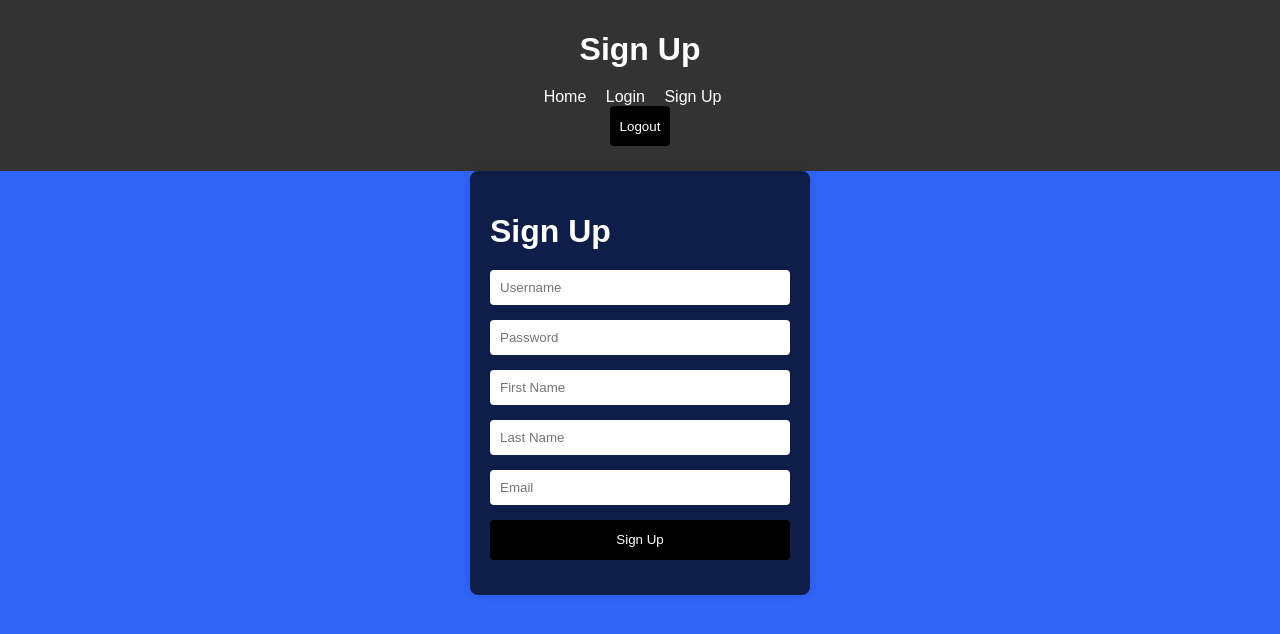
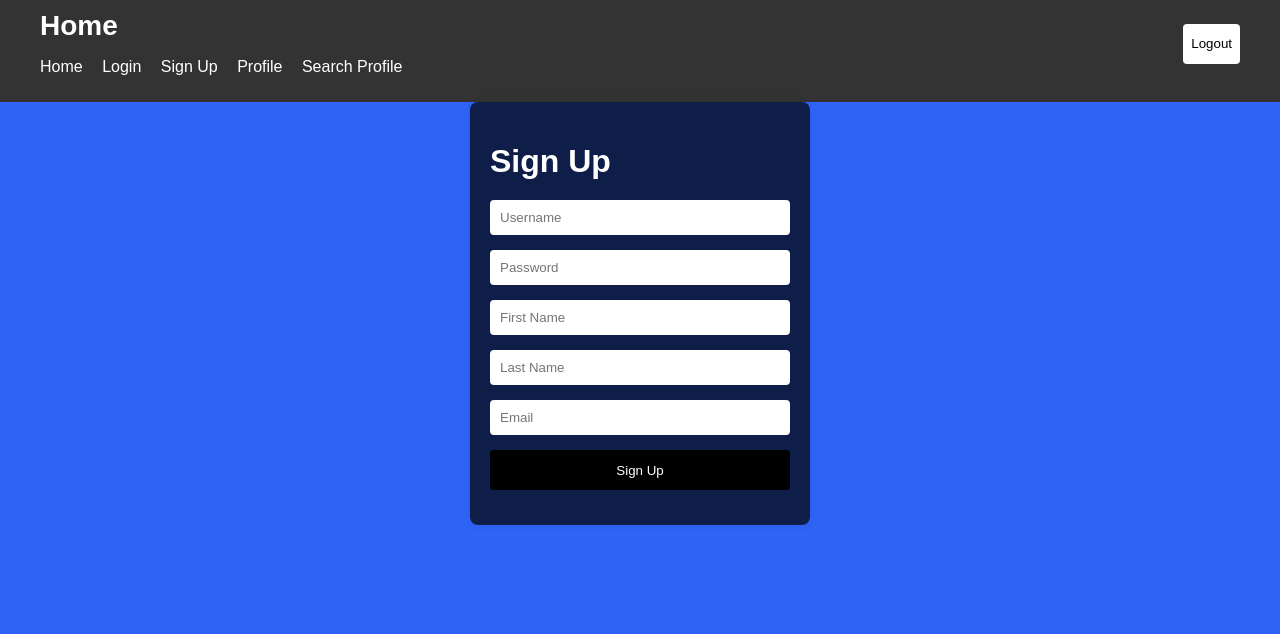
Before and after one commit to Colin115/Hackathon, a Flask app: page /sign_up/ in a window 1280 px wide. Shown: the top 634 px of the page. Run offline with Flask 3, Linux system fonts and the light colour scheme.

Commit message:
fixed headers

```diff
--- a/static/stylesheets/home.css
+++ b/static/stylesheets/home.css
@@ -72,7 +72,7 @@ nav ul li a:hover {
 }
 
 .hero {
-  background-color: #007bff;
+  background-color: #2f64f7;
   color: #fff;
   padding: 80px 0; /* Reduce padding */
   text-align: center;
--- a/static/stylesheets/sign_up.css
+++ b/static/stylesheets/sign_up.css
@@ -1,6 +1,7 @@
 body {
   margin: 0;
   padding: 0;
+
   flex-direction: column; /* Ensure elements are stacked vertically */
   min-height: 100vh;
   background-color: #2f64f7; /* Blue background color */
@@ -15,13 +16,79 @@ header {
   text-align: center; /* Center the content horizontally */
 }
 
-.container {
+main .container {
   background-color: rgba(0, 0, 0, 0.7); /* Semi-transparent black background */
   padding: 20px;
   border-radius: 8px;
   box-shadow: 0 0 10px rgba(0, 0, 0, 0.1);
   width: 300px;
   margin: 0 auto; /* Center the container horizontally */
+}
+
+header .container {
+  display: flex;
+  align-items: space-between !important;
+  justify-content: center;
+  max-width: 1200px;
+  margin: auto;
+  padding: 0 10px; /* Reduce padding */
+  flex-direction: column;
+  align-items: center;
+  justify-content: center;
+  width: 100%;
+  text-align: left;
+}
+
+.btn-containter-nav {
+  width: 100%;
+  display: flex;
+  justify-content: space-between;
+  align-items: center;
+}
+
+.logout-btn {
+  padding: 8px;
+  background-color: white;
+  color: black;
+  width: auto;
+}
+
+.logo {
+  width: 100px; /* Adjust width as needed */
+  height: auto; /* Maintain aspect ratio */
+}
+
+header {
+  background-color: #333;
+  color: #fff;
+  padding: 10px 0; /* Reduce padding */
+}
+
+header h1 {
+  margin: 0;
+  font-size: 28px; /* Decrease font size */
+}
+
+nav ul {
+  list-style: none;
+  padding: 0;
+}
+
+nav ul li {
+  display: inline;
+  margin-right: 15px; /* Reduce margin */
+}
+
+nav ul li a {
+  color: #fff;
+  text-decoration: none;
+  font-size: 16px; /* Decrease font size */
+  transition: all 0.3s ease; /* Add transition for hover effect */
+}
+
+nav ul li a:hover {
+  color: #ccc; /* Change color on hover */
+  cursor: pointer; /* Add cursor pointer on hover */
 }
 
 h1 {
@@ -34,7 +101,8 @@ form {
   flex-direction: column;
 }
 
-input, button {
+input,
+button {
   padding: 10px;
   margin-bottom: 15px;
   border: none;
@@ -42,11 +110,13 @@ input, button {
   transition: background-color 0.3s ease;
 }
 
-input[type="email"], input[type="password"] {
+input[type="email"],
+input[type="password"] {
   background-color: #fff; /* White input background color */
 }
 
-input[type="email"]:focus, input[type="password"]:focus {
+input[type="email"]:focus,
+input[type="password"]:focus {
   border-color: #4caf50;
 }
 
--- a/templates/sign_up.html
+++ b/templates/sign_up.html
@@ -4,63 +4,58 @@
     <meta charset="UTF-8" />
     <meta name="viewport" content="width=device-width, initial-scale=1.0" />
     <title>Sign Up</title>
-    <link rel="stylesheet" type="text/css" href="{{ url_for('static', filename='stylesheets/sign_up.css') }}">
-    <style>
-        body {
-            margin: 0;
-            padding: 0;
-            font-family: Arial, sans-serif;
-        }
-
-        header {
-            background-color: #333;
-            color: #fff;
-            padding: 10px 0;
-            text-align: center;
-        }
-
-        header nav ul {
-            list-style: none;
-            padding: 0;
-            margin: 0;
-        }
-
-        header nav ul li {
-            display: inline;
-            margin-right: 15px;
-        }
-
-        header nav ul li a {
-            color: #fff;
-            text-decoration: none;
-        }
-
-        header nav ul li a:hover {
-            color: #ccc;
-        }
-    </style>
+    <link
+      rel="stylesheet"
+      type="text/css"
+      href="{{ url_for('static', filename='stylesheets/sign_up.css') }}"
+    />
   </head>
   <body>
     <header>
-    <h1>Sign Up</h1>
+      <div class="container">
+        <div class="btn-containter-nav">
+          <div>
+            <h1>Home</h1>
             <nav>
               <ul>
                 <li><a href="/">Home</a></li>
                 <li><a href="/login">Login</a></li>
                 <li><a href="/sign_up">Sign Up</a></li>
+                <li><a id="profileLink" href="/">Profile</a></li>
+                <li><a href="/check_username/">Search Profile</a></li>
               </ul>
-        <button onclick="logout(event)">Logout</button>
             </nav>
+          </div>
+          <button class="logout-btn" onclick="logout(event)">Logout</button>
+        </div>
+      </div>
     </header>
     <main>
       <div class="container">
         <h1>Sign Up</h1>
         <form id="signupForm" onsubmit="signUp(event)">
-            <input id="username" name="username" placeholder="Username" required/>
-            <input id="password" name="password" placeholder="Password" type="password" required/>
-            <input id="fname" name="fname" placeholder="First Name" required/>
-            <input id="lname" name="lname" placeholder="Last Name" required/>
-            <input type="email" name="email" id="email" placeholder="Email" required />
+          <input
+            id="username"
+            name="username"
+            placeholder="Username"
+            required
+          />
+          <input
+            id="password"
+            name="password"
+            placeholder="Password"
+            type="password"
+            required
+          />
+          <input id="fname" name="fname" placeholder="First Name" required />
+          <input id="lname" name="lname" placeholder="Last Name" required />
+          <input
+            type="email"
+            name="email"
+            id="email"
+            placeholder="Email"
+            required
+          />
           <button id="signupBtn" type="submit">Sign Up</button>
         </form>
       </div>
```
Also changed, not shown: templates/home.html (+11 -1 lines). Lines whose indentation alone changed are shown as unchanged.
